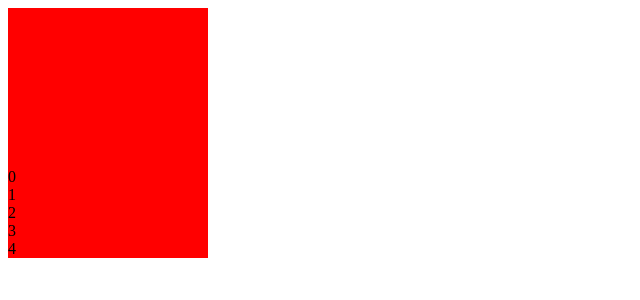
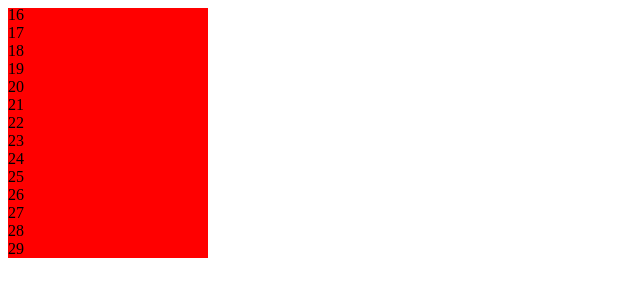
Before and after one commit to awlui/scroll-n-react, a React app: page / in a window 1280 px wide. Shown: the top 300 px of the page, without its empty margins (0-640 px from the left). Built offline with nearby package versions, Linux system fonts and the light colour scheme; the HTML template or start-up script is replaced by a standard one.

Commit message:
Add tests for anchortop/anchorbottom

```diff
--- a/package.json
+++ b/package.json
@@ -68,6 +68,7 @@
     "collectCoverageFrom": [
       "**/*.{ts,tsx}",
       "!src/interfaces/**",
+      "!build/**/*",
       "!**/node_modules/**",
       "!**/vendor/**",
       "!**/jest/**"
--- a/src/index.tsx
+++ b/src/index.tsx
@@ -3,8 +3,9 @@ import * as ReactDOM from 'react-dom';
 import * as React from 'react';
 import * as _ from 'lodash';
 const K = ({data}: any) => (<div>{data}</div>)
-ReactDOM.render(<ScrollRx height={250} width={200} component={K} dataArray={_.range(5)}/>, document.getElementById('root'));
-//
+ReactDOM.render(<ScrollRx height={250} width={200} anchorBottom component={K} shouldReset={true} dataArray={_.range(30)}/>, document.getElementById('root'));
+
+
 // export {
 //   ScrollRx
 // }
--- a/src/scroll.tsx
+++ b/src/scroll.tsx
@@ -1,14 +1,11 @@
 import * as React from 'react';
-import {iScrollProps} from './interfaces/scroll.interface';
+import {IScrollProps, IState, IScrollRx} from './interfaces/scroll.interface';
 import * as _ from 'lodash';
 let styles = require('./styles/scss/scroll.scss');
-export interface IState {
-  paddingTop: number,
-  height: number,
-  width: number
-}
+
 
 /**
+Notes
 scrollHeight: length of entire scrollable area;
 scrollTop: length of top of scroll window to top of scrollable area;
 */
@@ -16,17 +13,19 @@ scrollTop: length of top of scroll window to top of scrollable area;
 /**
   ScrollRx React Component
 */
-export class ScrollRx extends React.Component<iScrollProps, IState> {
+export class ScrollRx extends React.Component<IScrollProps, IState> {
+    // Holds the component instance
     private main: any;
-    /**
-    * @param props Props passed from Application to ScrollRx Stateless Component
-    */
-    constructor(props: iScrollProps) {
+
+    /* React Lifecycle Methods */
+    constructor(props: IScrollProps) {
       super(props);
       this.state = {
         paddingTop: 0,
         height: this.props.height || 0,
-        width: this.props.width || 0
+        width: this.props.width || 0,
+        anchorBottom: this.props.anchorBottom,
+        anchorTop: this.props.anchorTop
 
       }
     }
@@ -36,16 +35,25 @@ export class ScrollRx extends React.Component<iScrollProps, IState> {
       this.setState({
         paddingTop: (this.props.height > this.main.scrollHeight) ? (this.props.height - this.main.scrollHeight) : 0
       });
+      let {anchorBottom, anchorTop} = this.props;
+      if (!!anchorTop && !!anchorBottom) {
+        throw new Error('Choose only one: anchorBottom or anchorTop');
+      } else if (!!anchorBottom) {
       this.main.scrollTop = this.main.scrollHeight - this.props.height;
+      }
     }
     componentDidUpdate() {
       let {height, width, shouldReset} = this.props;
-      if (shouldReset !== false) {
-        this.main.scrollTop = this.main.scrollHeight - this.state.height;
+      let {anchorBottom, anchorTop} = this.state;
+      if (shouldReset === true && anchorBottom) {
+          this.main.scrollTop = this.main.scrollHeight - this.state.height;
+      } else {
+        this.main.scrollTop = 0;
       }
     }
     render() {
-      let {width = 0, height = 0, component, dataArray=[]} = this.props;
+
+      let {width = 0, height = 0, component, dataArray=[], getMore=this._defaultGetMore} = this.props;
       let Zcomponent = component;
       return (
       <div
@@ -60,7 +68,16 @@ export class ScrollRx extends React.Component<iScrollProps, IState> {
       </div>
       )
     }
-    private _onScroll = () => {
+
+    /* Exclusive Library Methods */
+
+    private _onScroll = (): void => {
 
     }
+    /**
+    * @returns This is the default function for the getMore Prop.
+    */
+    private _defaultGetMore = (): void => {
+      console.log('Add Your Own Get More Function!');
+    }
 }
--- a/test.tsconfig.json
+++ b/test.tsconfig.json
@@ -8,5 +8,6 @@
     "sourceMap": true,
     "skipLibCheck": true,
     "jsx": "react"
-  }
+  },
+  "include": ["./src"]
 }
```
Also changed, not shown: src/interfaces/scroll.interface.ts (+47 -3 lines), 1 other file (tests, documents, lock files or other folders).
